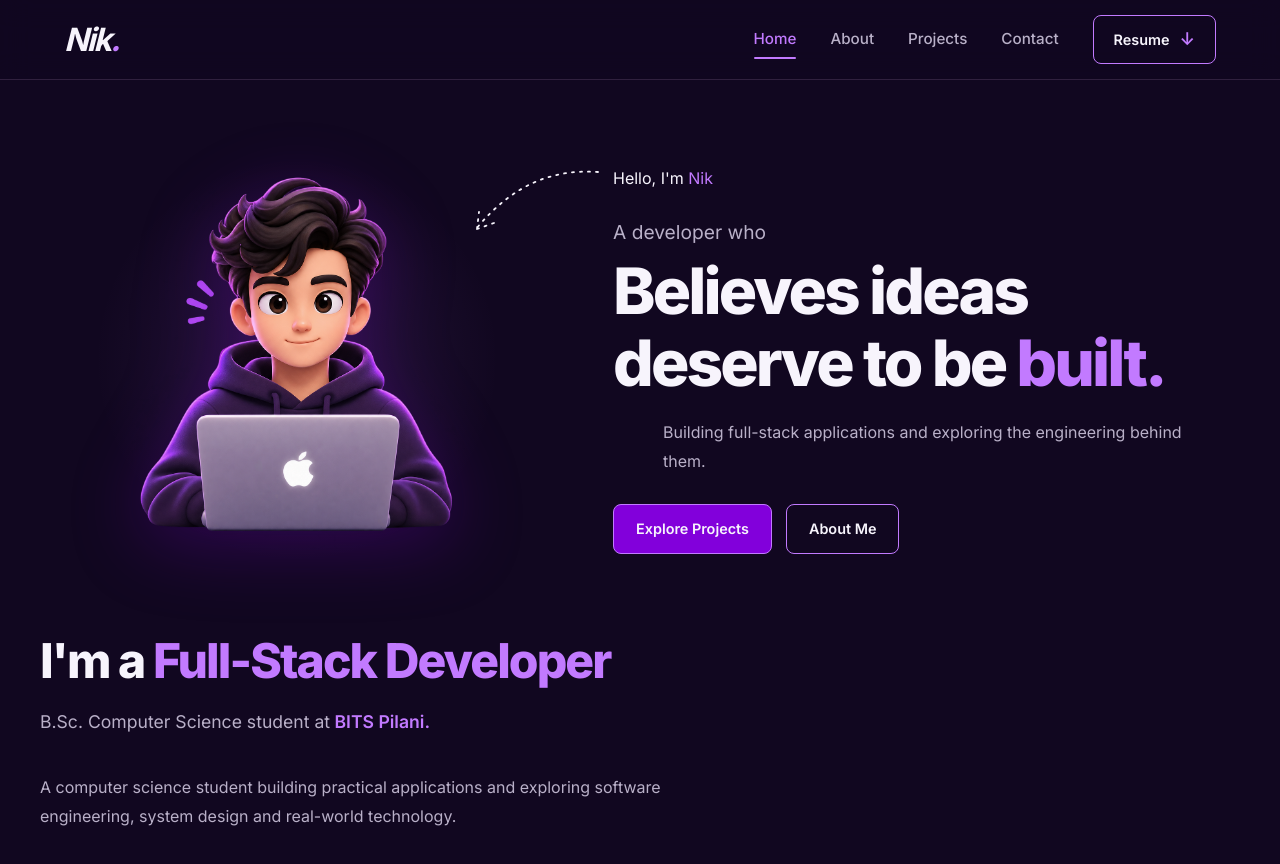
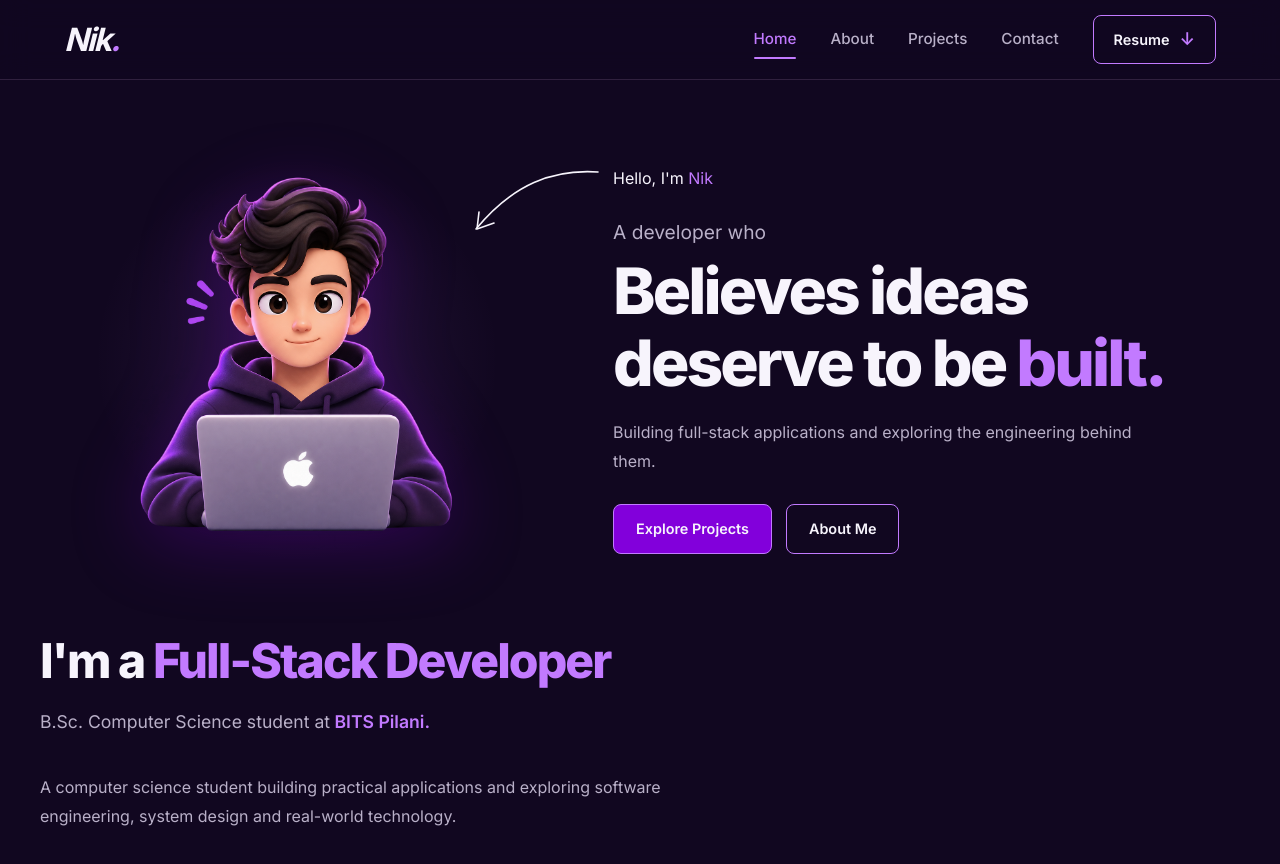
Before and after one commit to nikhilkdevx/My-PortFolio, a React (Vite) app: page / in a window 1280 px wide. Shown: the top 864 px of the page. Built offline with nearby package versions, Linux system fonts and the light colour scheme.

Commit message:
fixed one frontend bug

```diff
--- a/src/App.css
+++ b/src/App.css
@@ -59,7 +59,7 @@
 
 .hero-description {
   max-width: 570px;
-  margin: 0 auto;
+  margin: 20px 0 0;
   color: var(--color-text-secondary);
   font-size: 1rem;
   line-height: 1.8;
--- a/src/sections/Hero.css
+++ b/src/sections/Hero.css
@@ -106,6 +106,7 @@
 .hero-description {
   max-width: 520px;
   margin-top: 20px;
+
   color: var(--color-text-secondary);
   font-size: 1rem;
   line-height: 1.8;
--- a/src/sections/Hero.jsx
+++ b/src/sections/Hero.jsx
@@ -33,20 +33,17 @@ function Hero() {
               <path
                 d="M170 8 C125 5, 85 20, 48 65"
                 stroke="currentColor"
-                strokeWidth="1.8"
+                strokeWidth="1.6"
                 strokeLinecap="round"
-                strokeDasharray="2 6"
-                fill="none"
               />
+
 
               <path
                 d="M49 65 L51 48 M49 65 L66 59"
                 stroke="currentColor"
-                strokeWidth="1.8"
+                strokeWidth="1.6"
                 strokeLinecap="round"
                 strokeLinejoin="round"
-                strokeDasharray="2 6"
-                fill="none"
               />
             </svg>
           </div>
```
